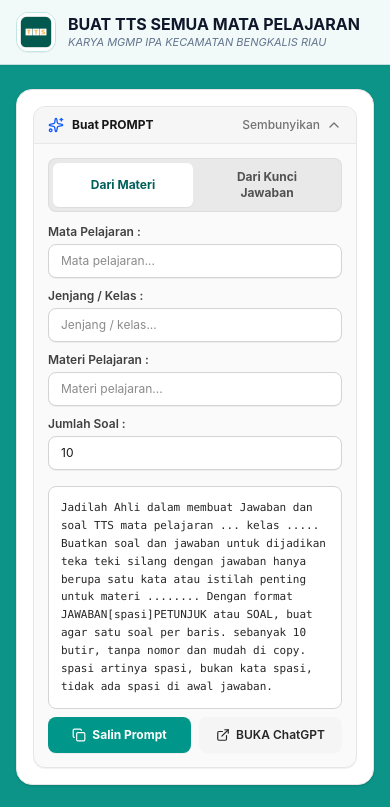
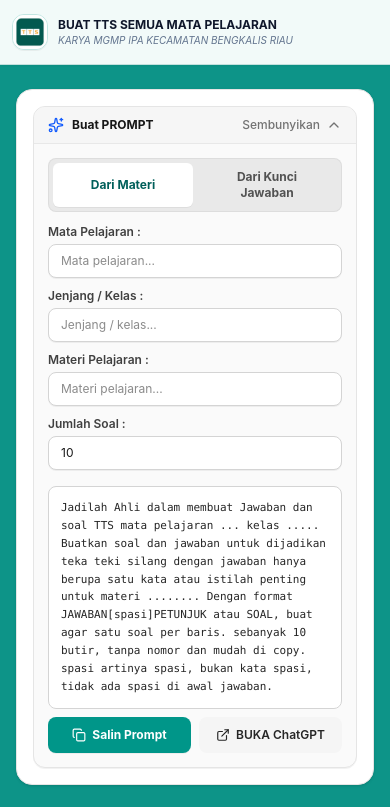
Before and after one commit to hijabgurubertuah/ttsmgmp, a React (Vite) app: page / in a window 390 px wide. Shown: the top 807 px of the page. Built offline with nearby package versions, Linux system fonts and the light colour scheme; no server answers; the database is empty.

Commit message:
style: improve header layout and responsive design
Optimize the header component for mobile screens by adding truncation and flexible sizing. Update PWA installation buttons for better consistency and compact labels.

```diff
--- a/src/App.tsx
+++ b/src/App.tsx
@@ -7,25 +7,25 @@ export default function App() {
     <div className="min-h-screen bg-[#0d9488] text-slate-900 font-sans antialiased">
       {/* Header Bersih & Minimalis */}
       <header className="print:hidden bg-white/95 backdrop-blur-sm border-b border-teal-700/20 shadow-xs">
-        <div className="max-w-4xl mx-auto px-4 sm:px-6 h-16 flex items-center justify-between">
-          <div className="flex items-center gap-3">
+        <div className="max-w-4xl mx-auto px-3 sm:px-6 h-16 flex items-center justify-between gap-2 overflow-hidden">
+          <div className="flex items-center gap-2.5 sm:gap-3 min-w-0 flex-1">
             <img
               src="/pwa-192x192.png"
               alt="Logo TTS Maker"
-              className="w-10 h-10 rounded-xl object-cover shadow-2xs border border-teal-600/20 shrink-0"
+              className="w-9 h-9 sm:w-10 sm:h-10 rounded-xl object-cover shadow-2xs border border-teal-600/20 shrink-0"
             />
-            <div>
-              <h1 className="font-bold text-base sm:text-lg text-slate-900 leading-tight">
+            <div className="min-w-0 flex-1">
+              <h1 className="font-bold text-xs sm:text-base md:text-lg text-slate-900 leading-tight whitespace-nowrap truncate">
                 BUAT TTS SEMUA MATA PELAJARAN
               </h1>
-              <p className="text-[11px] sm:text-xs text-slate-500 italic leading-tight mt-0.5">
+              <p className="text-[10px] sm:text-xs text-slate-500 italic leading-tight mt-0.5 whitespace-nowrap truncate">
                 KARYA MGMP IPA KECAMATAN BENGKALIS RIAU
               </p>
             </div>
           </div>
 
           {/* Tombol Install PWA */}
-          <div className="flex items-center gap-2">
+          <div className="flex items-center shrink-0">
             <PWAInstallButton />
           </div>
         </div>
--- a/src/components/PWAInstallButton.tsx
+++ b/src/components/PWAInstallButton.tsx
@@ -17,11 +17,11 @@ export const PWAInstallButton: React.FC = () => {
       <button
         type="button"
         onClick={install}
-        className="flex items-center gap-1.5 rounded-lg bg-teal-600 hover:bg-teal-700 active:bg-teal-800 px-3 py-1.5 text-xs font-bold text-white shadow-xs transition cursor-pointer"
+        className="flex items-center gap-1.5 rounded-lg bg-teal-600 hover:bg-teal-700 active:bg-teal-800 px-2.5 sm:px-3 py-1.5 text-xs font-bold text-white shadow-xs transition cursor-pointer whitespace-nowrap shrink-0"
         title="Pasang Aplikasi TTS ke Layar Utama"
       >
         <Download className="w-3.5 h-3.5" />
-        <span>Install App</span>
+        <span>INSTAL</span>
       </button>
     );
   }
@@ -33,11 +33,11 @@ export const PWAInstallButton: React.FC = () => {
         <button
           type="button"
           onClick={() => setShowIOSGuide(true)}
-          className="flex items-center gap-1.5 rounded-lg border border-teal-600/30 bg-teal-50 dark:bg-neutral-800 px-2.5 py-1 text-xs font-semibold text-teal-800 dark:text-teal-200 hover:bg-teal-100 transition cursor-pointer"
+          className="flex items-center gap-1.5 rounded-lg border border-teal-600/30 bg-teal-50 dark:bg-neutral-800 px-2.5 py-1.5 text-xs font-bold text-teal-800 dark:text-teal-200 hover:bg-teal-100 transition cursor-pointer whitespace-nowrap shrink-0"
           title="Petunjuk Pasang di iPhone/iPad"
         >
           <PlusSquare className="w-3.5 h-3.5 text-teal-600" />
-          <span>Pasang</span>
+          <span>INSTAL</span>
         </button>
 
         {showIOSGuide && (
```
